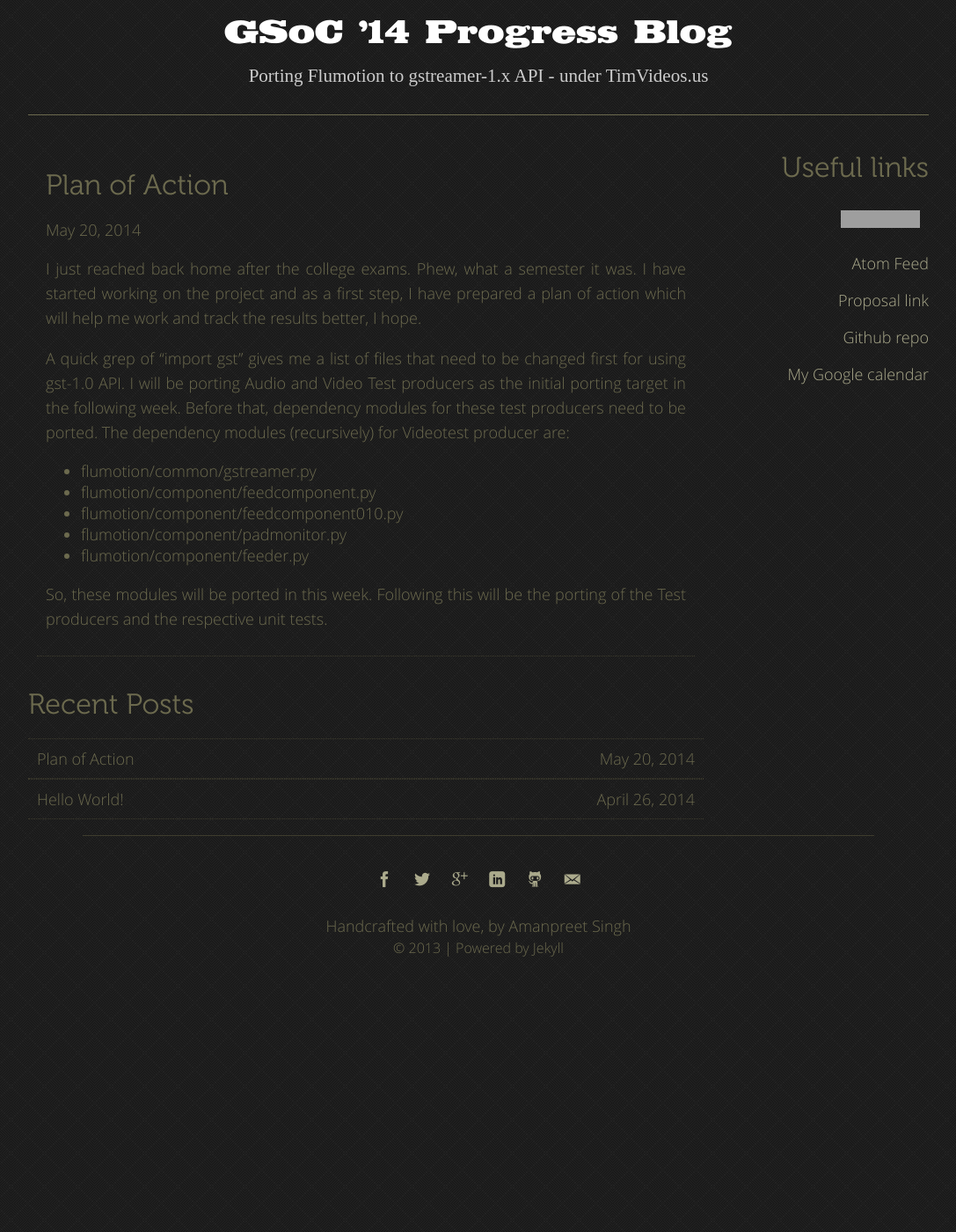
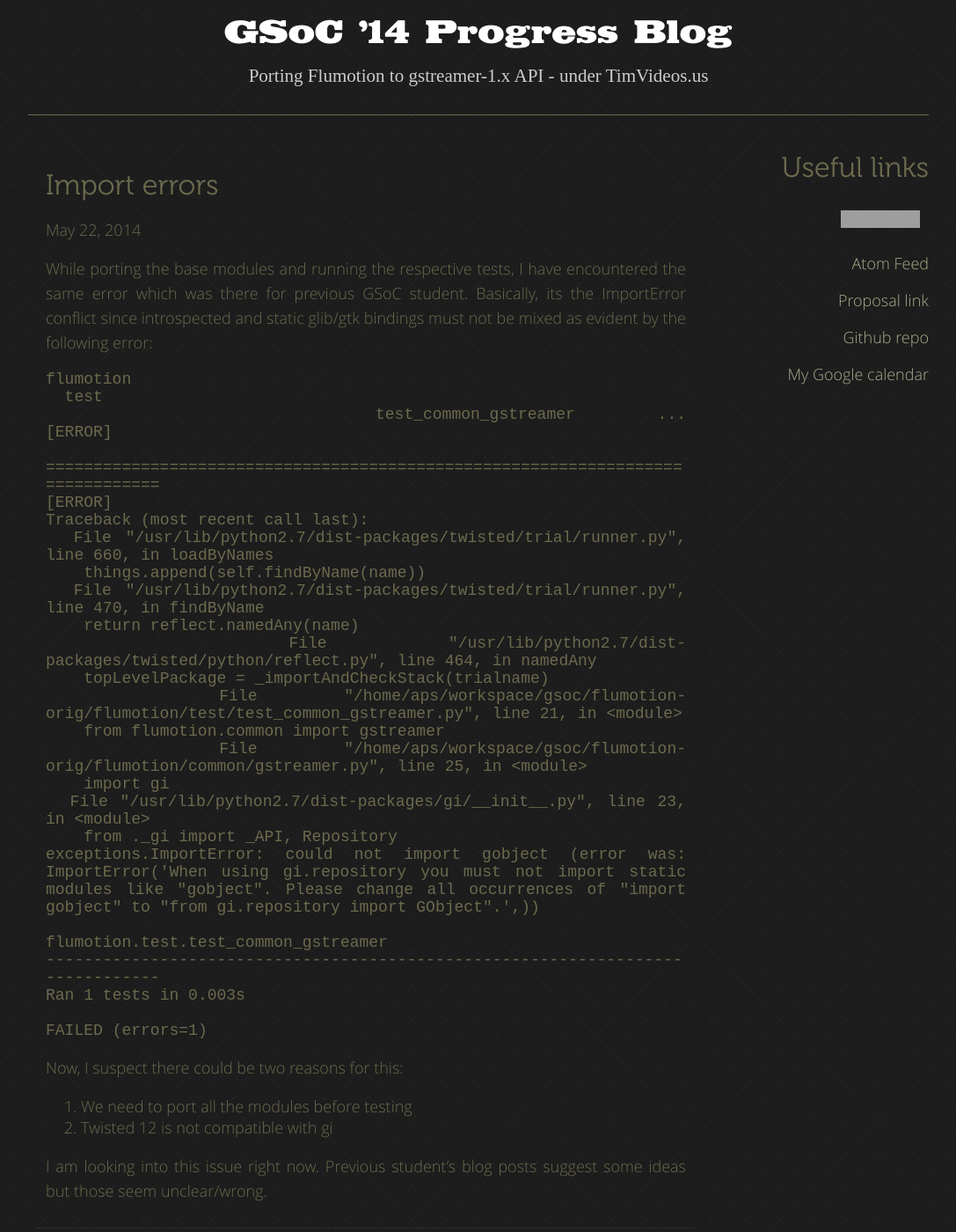
Before and after one commit to ApsOps/porting-flumotion, a Jekyll site: the page built from index.html, in a window 1280 px wide and 1400 px high. Shown: the whole window at 88% size, without its empty margins (96-1183 px from the left). Built offline with Jekyll 4.4.1, drawn with Linux system fonts in a browser that asks for light colours; comment, search, counter and statistics services are not loaded; some of the changed text lies outside the part shown; grey boxes are pictures that could not be loaded.

Commit message:
New post: Import errors

```diff
--- a/_config.yml
+++ b/_config.yml
@@ -2,6 +2,9 @@
 
 exclude: [".rvmrc", ".rbenv-version", "README.md", "Rakefile", "changelog.md", "blog.sublime-project", "blog.sublime-workspace"]
 pygments: true
+markdown: kramdown
+kramdown:
+  use_coderay: false
 
 url : http://aps-sids.github.io/porting-flumotion
 title : GSoC '14 Progress Blog
--- /dev/null
+++ b/_posts/2014-05-22-import-errors.md
@@ -0,0 +1,45 @@
+---
+layout: post
+title: "Import errors"
+description: ""
+category:
+tags: []
+---
+
+While porting the base modules and running the respective tests, I have encountered the same error which was there for previous GSoC student. Basically, its the ImportError conflict since introspected and static glib/gtk bindings must not be mixed as evident by the following error:
+
+{% highlight python %}
+flumotion
+  test
+    test_common_gstreamer ...                                           [ERROR]
+
+===============================================================================
+[ERROR]
+Traceback (most recent call last):
+  File "/usr/lib/python2.7/dist-packages/twisted/trial/runner.py", line 660, in loadByNames
+    things.append(self.findByName(name))
+  File "/usr/lib/python2.7/dist-packages/twisted/trial/runner.py", line 470, in findByName
+    return reflect.namedAny(name)
+  File "/usr/lib/python2.7/dist-packages/twisted/python/reflect.py", line 464, in namedAny
+    topLevelPackage = _importAndCheckStack(trialname)
+  File "/home/aps/workspace/gsoc/flumotion-orig/flumotion/test/test_common_gstreamer.py", line 21, in <module>
+    from flumotion.common import gstreamer
+  File "/home/aps/workspace/gsoc/flumotion-orig/flumotion/common/gstreamer.py", line 25, in <module>
+    import gi
+  File "/usr/lib/python2.7/dist-packages/gi/__init__.py", line 23, in <module>
+    from ._gi import _API, Repository
+exceptions.ImportError: could not import gobject (error was: ImportError('When using gi.repository you must not import static modules like "gobject". Please change all occurrences of "import gobject" to "from gi.repository import GObject".',))
+
+flumotion.test.test_common_gstreamer
+-------------------------------------------------------------------------------
+Ran 1 tests in 0.003s
+
+FAILED (errors=1)
+{% endhighlight %}
+
+Now, I suspect there could be two reasons for this:
+
+1. We need to port all the modules before testing
+2. Twisted 12 is not compatible with gi
+
+I am looking into this issue right now. Previous student's blog posts suggest some ideas but those seem unclear/wrong.
--- a/css/main.css
+++ b/css/main.css
@@ -396,9 +396,6 @@
     -webkit-font-smoothing: antialiased;
 }
 
-/*----------------------------------------------*/
-
-
 /* ==========================================================================
    Helper classes
    ========================================================================== */
```
